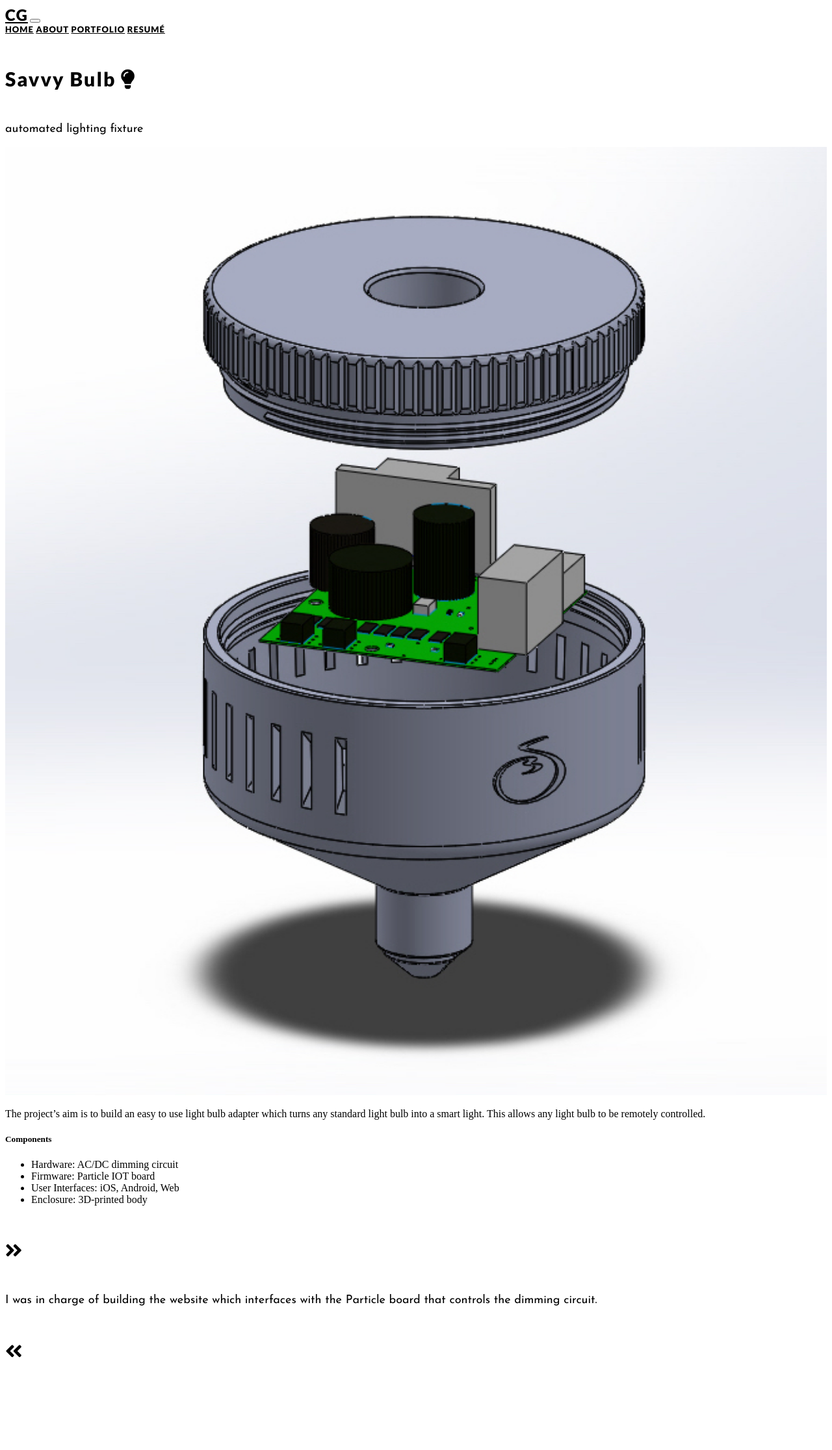
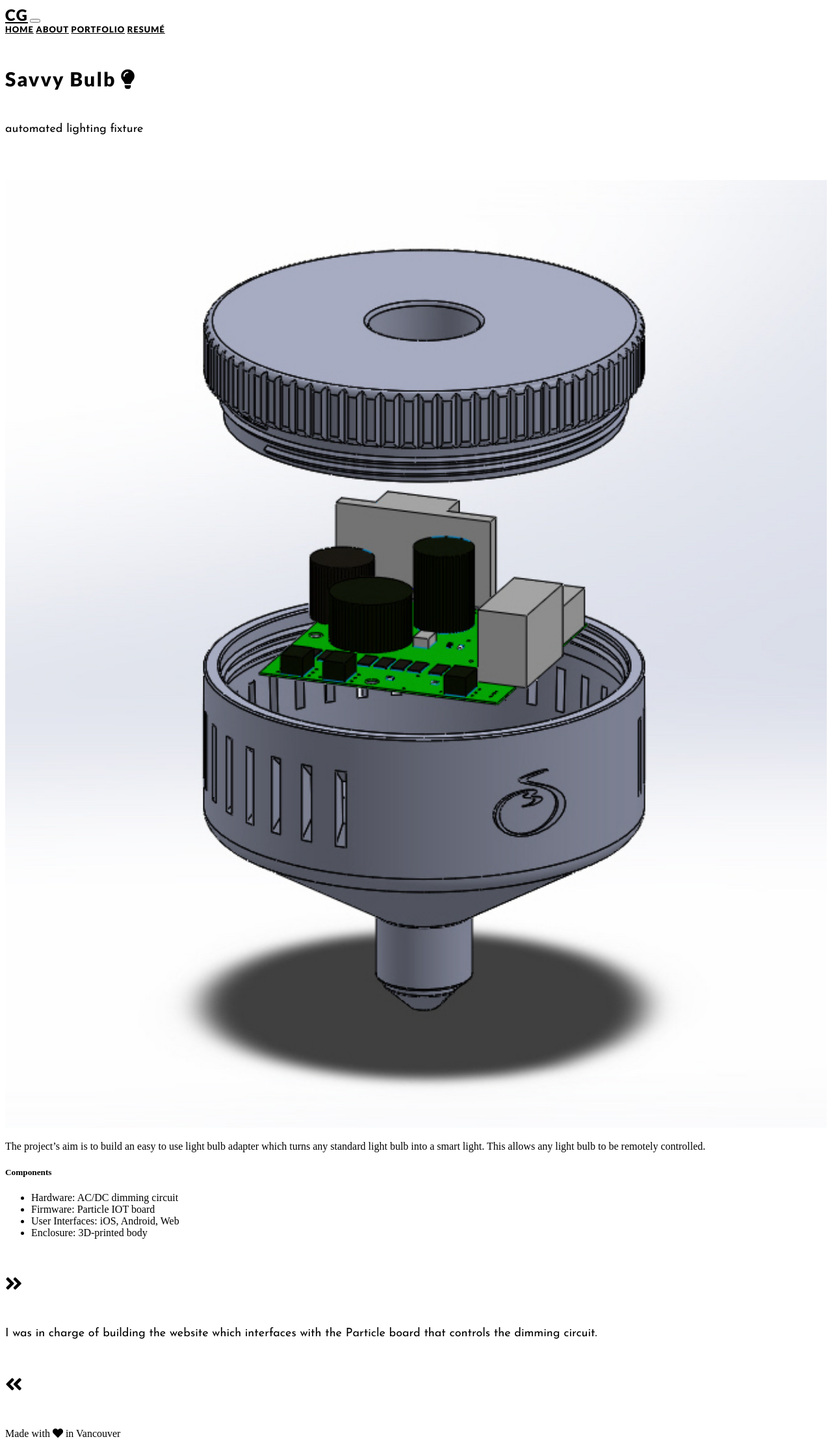
Before and after one commit to cege1808/cege1808.github.io, a Jekyll site: the page built from portfolio/savvy-bulb.html, in a window 1280 px wide. Shown: the whole page at 65% size. Built offline with Jekyll 4.4.1, drawn with Linux system fonts in a browser that asks for light colours; nearby versions of some CDN libraries; before the commit the page ends 2147 px from its top, so only the background shows below that.

Commit message:
add footer

```diff
--- /dev/null
+++ b/_includes/footer.html
@@ -0,0 +1,5 @@
+<nav class="navbar">
+  <div class="col-12 mt-3">
+    <p class="end-tag text-center">Made with <i class="fa fa-heart"></i> in Vancouver</p>
+  </div>
+</nav>
--- a/_layouts/default.html
+++ b/_layouts/default.html
@@ -6,5 +6,6 @@
     <div class="container-fluid content mx-3">
       {{ content }}
     </div>
+    {% include footer.html %}
   </body>
 </html>
--- a/css/styles.scss
+++ b/css/styles.scss
@@ -8,7 +8,8 @@
 @import 'portfolio';
 
 .content {
-  margin-top: 20px;
+  min-height: 80vh;
+  padding: 20px auto -30px;
 }
 
 .title {
@@ -28,4 +29,7 @@
     font-family: 'Josefin Sans', 'sans-serif';
     font-size: 18px;
   }
+  .intro {
+    padding-top: 4%;
+  }
 }
```
